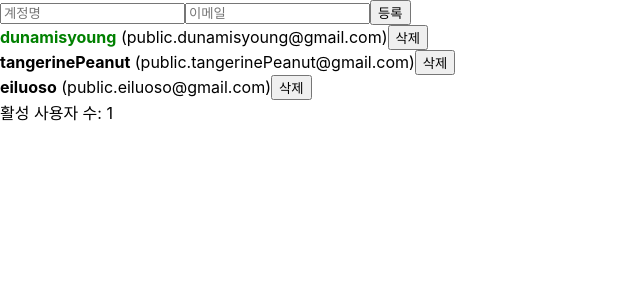
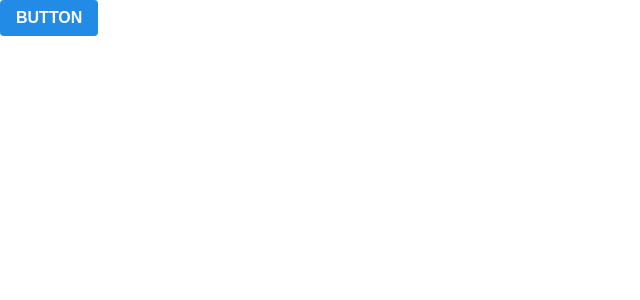
Before and after one commit to dunamisyoung/begin-react-WithVelopert, a React (Create React App) app: page / in a window 1280 px wide. Shown: the top 300 px of the page, without its empty margins (0-640 px from the left). Built offline with nearby package versions, Linux system fonts and the light colour scheme.

Commit message:
Feat : Context API 사용 및 Sass 연습

```diff
--- a/package.json
+++ b/package.json
@@ -6,6 +6,8 @@
     "@testing-library/jest-dom": "^5.11.6",
     "@testing-library/react": "^11.2.2",
     "@testing-library/user-event": "^12.5.0",
+    "immer": "^8.0.0",
+    "node-sass": "^4.14.1",
     "react": "^17.0.1",
     "react-dom": "^17.0.1",
     "react-scripts": "4.0.1",
--- a/src/App.js
+++ b/src/App.js
@@ -1,4 +1,5 @@
-import React, { useCallback, useMemo, useReducer, useRef } from 'react';
+import React, { useMemo, useReducer, createContext } from 'react';
+import produce from 'immer';
 import CreateUser from './CreateUser';
 import UserList from './UserList';
 
@@ -8,10 +9,6 @@ function countAciveUsers(users) {
 }
 
 const initialState = {
-  inputs: {
-    username: '',
-    email: '',
-  },
   users: [
     {
       id: 1,
@@ -36,84 +33,52 @@ const initialState = {
 
 function reducer(state, action) {
   switch (action.type) {
-    case 'CHANGE_INPUT':
-      return {
-        ...state,
-        inputs: {
-          ...state.inputs,
-          [action.name]: action.value,
-        },
-      };
     case 'CREATE_USER':
-      return {
-        inputs: initialState.inputs,
-        users: state.users.concat(action.user),
-      };
+      return produce(state, (draft) => {
+        draft.users.push(action.user);
+      });
+    // return {
+    //   inputs: initialState.inputs,
+    //   users: state.users.concat(action.user),
+    // };
     case 'TOGGLE_USER':
-      return {
-        ...state,
-        users: state.users.map((user) => (user.id === action.id ? { ...user, active: !user.active } : user)),
-      };
+      return produce(state, (draft) => {
+        const user = draft.users.find((user) => user.id === action.id);
+        user.active = !user.active;
+      });
+    // return {
+    //   ...state,
+    //   users: state.users.map((user) => (user.id === action.id ? { ...user, active: !user.active } : user)),
+    // };
     case 'REMOVE_USER':
-      return {
-        ...state,
-        users: state.users.filter((user) => user.id !== action.id),
-      };
+      return produce(state, (draft) => {
+        const index = draft.users.findIndex((user) => user.id === action.id);
+        draft.users.splice(index, 1);
+      });
+    // return {
+    //   ...state,
+    //   users: state.users.filter((user) => user.id !== action.id),
+    // };
+
     default:
       throw new Error('Unhandled action');
   }
 }
 
+export const UserDispatch = createContext(null);
+
 function App() {
   const [state, dispatch] = useReducer(reducer, initialState);
-  const nextID = useRef(4);
-
   const { users } = state;
-  const { username, email } = state.inputs;
-
-  const onChange = useCallback((e) => {
-    const { name, value } = e.target;
-    dispatch({
-      type: 'CHANGE_INPUT',
-      name,
-      value,
-    });
-  }, []);
-
-  const onCreate = useCallback(() => {
-    dispatch({
-      type: 'CREATE_USER',
-      user: {
-        id: nextID.current,
-        username,
-        email,
-      },
-    });
-    nextID.current += 1;
-  }, [username, email]);
-
-  const onToggle = useCallback((id) => {
-    dispatch({
-      type: 'TOGGLE_USER',
-      id,
-    });
-  }, []);
-
-  const onRemove = useCallback((id) => {
-    dispatch({
-      type: 'REMOVE_USER',
-      id,
-    });
-  }, []);
 
   const count = useMemo(() => countAciveUsers(users), [users]);
 
   return (
-    <>
-      <CreateUser username={username} email={email} onChange={onChange} onCreate={onCreate} />
-      <UserList users={users} onToggle={onToggle} onRemove={onRemove} />
+    <UserDispatch.Provider value={dispatch}>
+      <CreateUser />
+      <UserList users={users} />
       <div>활성 사용자 수: {count}</div>
-    </>
+    </UserDispatch.Provider>
   );
 }
 
--- a/src/CreateUser.js
+++ b/src/CreateUser.js
@@ -1,6 +1,29 @@
-import React from 'react';
+import React, { useContext, useRef } from 'react';
+import { UserDispatch } from './App';
+import useInputs from './useInputs';
 
-function CreateUser({ username, email, onChange, onCreate }) {
+function CreateUser() {
+  const [{ username, email }, onChange, reset] = useInputs({
+    username: '',
+    email: '',
+  });
+
+  const nextId = useRef(4);
+  const dispatch = useContext(UserDispatch);
+
+  const onCreate = () => {
+    dispatch({
+      type: 'CREATE_USER',
+      user: {
+        id: nextId.current,
+        username,
+        email,
+      },
+    });
+    reset();
+    nextId.current += 1;
+  };
+
   console.log('createUser');
   return (
     <div>
--- /dev/null
+++ b/src/SassTotorial.js
@@ -0,0 +1,14 @@
+import React from 'react';
+import Button from './components/Button';
+
+const SassTotorial = () => {
+  return (
+    <div>
+      <div className="buttons">
+        <Button>BUTTON</Button>
+      </div>
+    </div>
+  );
+};
+
+export default SassTotorial;
--- a/src/UserList.js
+++ b/src/UserList.js
@@ -1,15 +1,10 @@
-import React from 'react';
+import React, { useContext } from 'react';
+import { UserDispatch } from './App';
 
-const User = React.memo(function User({ user, onRemove, onToggle }) {
+const User = React.memo(function User({ user }) {
   const { username, email, id, active } = user;
-  // useEffect(() => {
-  //   console.log('user 값이 설정됨');
-  //   console.log(user);
-  //   return () => {
-  //     console.log('user 값이 바뀌기 전');
-  //     console.log(user);
-  //   };
-  // }, [user]);
+  const dispatch = useContext(UserDispatch);
+
   return (
     <div>
       <b
@@ -17,22 +12,22 @@ const User = React.memo(function User({ user, onRemove, onToggle }) {
           color: active ? 'green' : 'black',
           cursor: 'pointer',
         }}
-        onClick={() => onToggle(id)}
+        onClick={() => dispatch({ type: 'TOGGLE_USER', id })}
       >
         {username}
       </b>
       &nbsp;
       <span>({email})</span>
-      <button onClick={() => onRemove(id)}>삭제</button>
+      <button onClick={() => dispatch({ type: 'REMOVE_USER', id })}>삭제</button>
     </div>
   );
 });
 
-function UserList({ users, onRemove, onToggle }) {
+function UserList({ users }) {
   return (
     <div>
       {users.map((user) => (
-        <User user={user} key={user.id} onRemove={onRemove} onToggle={onToggle} />
+        <User user={user} key={user.id} />
       ))}
     </div>
   );
--- /dev/null
+++ b/src/components/Button.js
@@ -0,0 +1,8 @@
+import React from 'react';
+import './Button.scss';
+
+const Button = ({ children }) => {
+  return <button className="Button">{children}</button>;
+};
+
+export default Button;
--- /dev/null
+++ b/src/components/Button.scss
@@ -0,0 +1,23 @@
+$blue: #228be6;
+
+.Button {
+  display: inline-flex;
+  align-items: center;
+  justify-content: center;
+  color: white;
+  font-weight: bold;
+  border: none;
+  border-radius: 4px;
+  cursor: pointer;
+  height: 2.25rem;
+  padding: 0 1rem 0;
+  font-size: 1rem;
+
+  background: $blue;
+  &:hover {
+    background: lighten($blue, 10%);
+  }
+  &:active {
+    background: darken($blue, 10%);
+  }
+}
--- a/src/index.js
+++ b/src/index.js
@@ -1,12 +1,13 @@
 import React from 'react';
 import ReactDOM from 'react-dom';
 import './index.css';
-import App from './App';
+// import App from './App';
 import reportWebVitals from './reportWebVitals';
+import SassTotorial from './SassTotorial';
 
 ReactDOM.render(
   <React.StrictMode>
-    <App />
+    <SassTotorial />
   </React.StrictMode>,
   document.getElementById('root')
 );
--- /dev/null
+++ b/src/useInputs.js
@@ -0,0 +1,31 @@
+import { useReducer, useCallback } from 'react';
+
+function reducer(state, action) {
+  switch (action.type) {
+    case 'CHANGE':
+      return {
+        ...state,
+        [action.name]: action.value,
+      };
+    case 'RESET':
+      return Object.keys(state).reduce((acc, current) => {
+        acc[current] = '';
+        return acc;
+      }, {});
+    default:
+      return state;
+  }
+  // Reset
+}
+
+function useInputs(initialForm) {
+  const [form, dispatch] = useReducer(reducer, initialForm);
+  const onChange = useCallback((e) => {
+    const { name, value } = e.target;
+    dispatch({ type: 'CHANGE', name, value });
+  }, []);
+  const reset = useCallback(() => dispatch({ type: 'RESET' }), []);
+  return [form, onChange, reset];
+}
+
+export default useInputs;
```
Also changed, not shown: src/ContextSample.js (added, +28 -0 lines), 2 other files (tests, documents, lock files or other folders).
